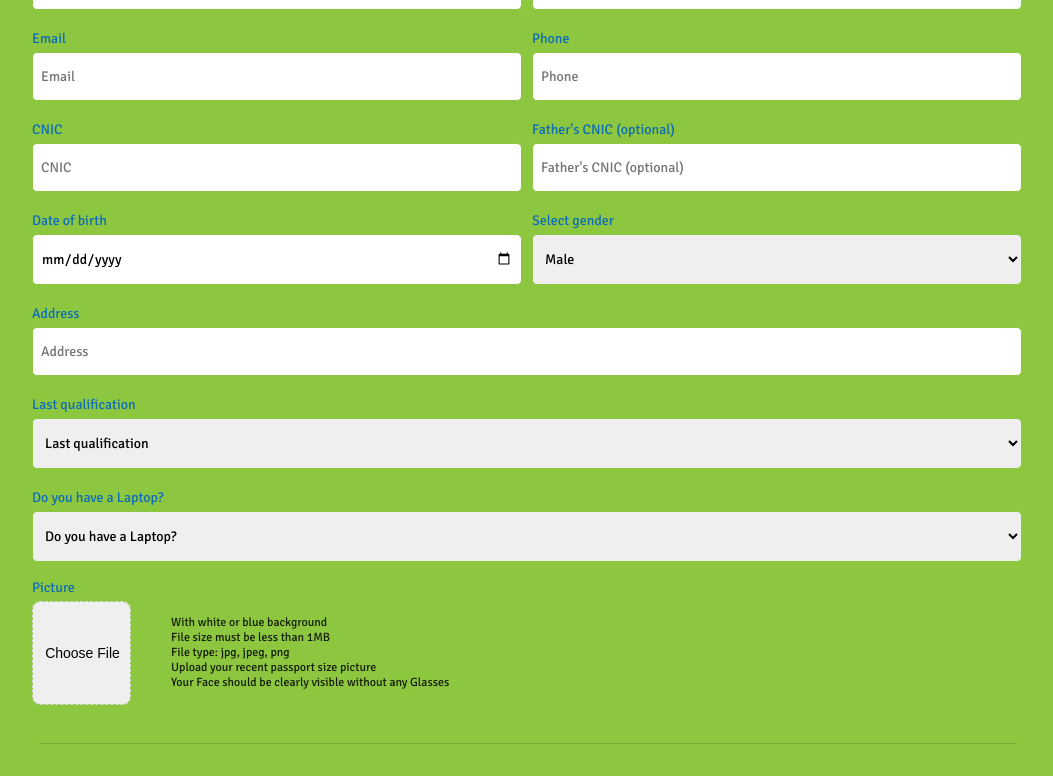
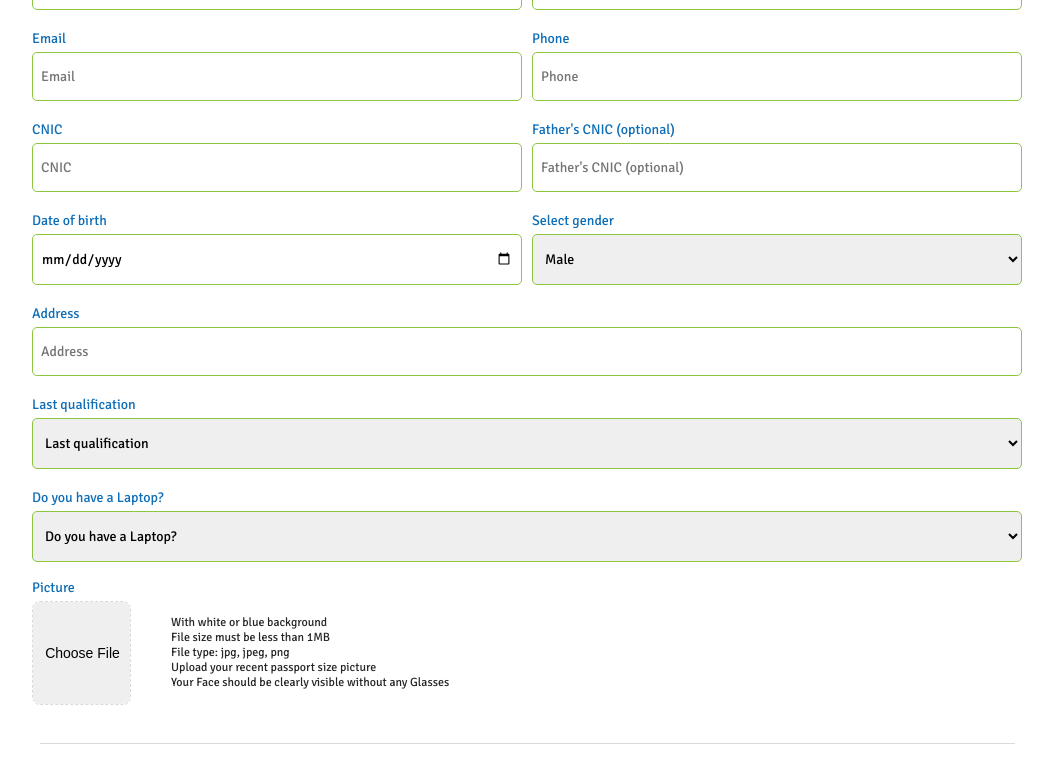
Before and after one commit to Jagjets133/smit-form, a plain HTML site: page index.html in a window 1280 px wide. Shown: the top 776 px of the page, without its empty margins (121-1174 px from the left). Drawn offline with Linux system fonts and the light colour scheme.

Commit message:
Update background

```diff
--- a/style.css
+++ b/style.css
@@ -15,7 +15,6 @@ body {
     display: flex;
     align-items: center;
     justify-content: center;
-    background-color: #8dc63f;
 }
 
 .container {
```
